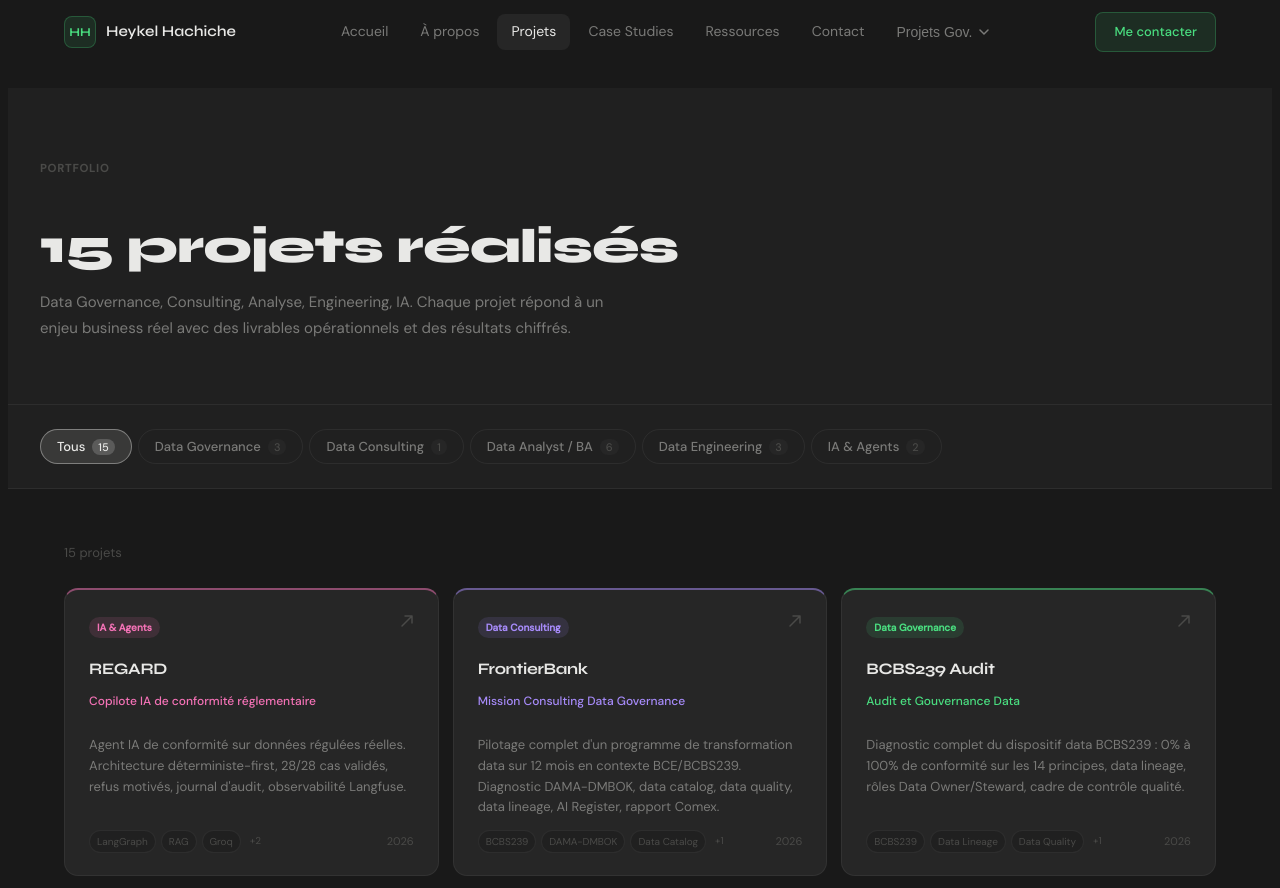
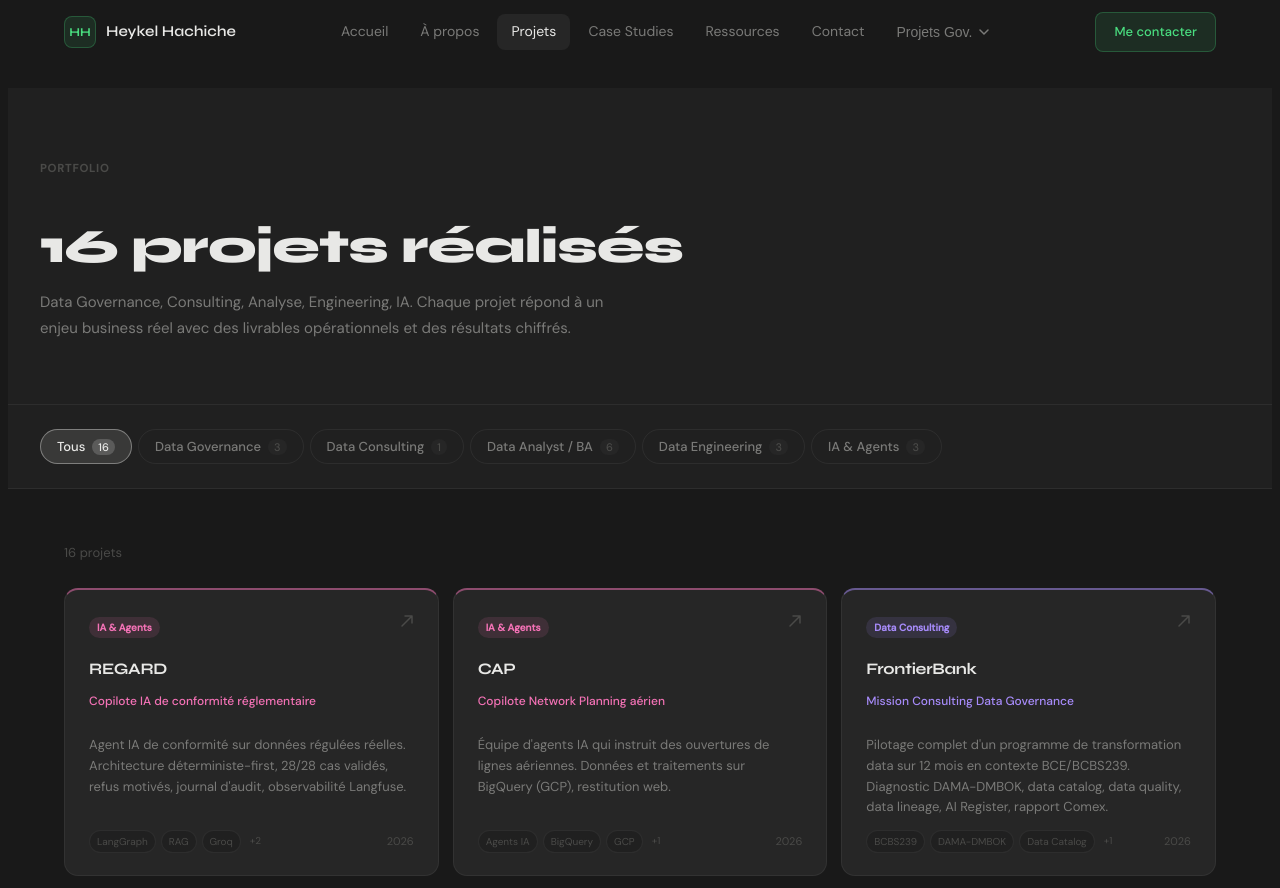
Before and after one commit to heykelh/data-governance, a Next.js app: page /projets in a window 1280 px wide. Shown: the top 888 px of the page. Built offline with nearby package versions, Linux system fonts and the light colour scheme.

Commit message:
Ajout CAP : IA et Agents

```diff
--- a/src/app/projets/page.tsx
+++ b/src/app/projets/page.tsx
@@ -17,6 +17,16 @@ const projects = [
     desc: "Agent IA de conformité sur données régulées réelles. Architecture déterministe-first, 28/28 cas validés, refus motivés, journal d'audit, observabilité Langfuse.",
     tags: ["LangGraph", "RAG", "Groq", "Gemini", "Langfuse"],
     href: "https://regard-wine.vercel.app/",
+    color: "var(--accent-rose)",
+    metier: "IA & Agents",
+    year: "2026",
+  },
+  {
+    title: "CAP",
+    subtitle: "Copilote Network Planning aérien",
+    desc: "Équipe d'agents IA qui instruit des ouvertures de lignes aériennes. Données et traitements sur BigQuery (GCP), restitution web.",
+    tags: ["Agents IA", "BigQuery", "GCP", "Network Planning"],
+    href: "https://cap-network-copilot.vercel.app/",
     color: "var(--accent-rose)",
     metier: "IA & Agents",
     year: "2026",
--- a/src/data/cluster.ts
+++ b/src/data/cluster.ts
@@ -136,10 +136,16 @@ export const CATEGORIES: ClusterCategory[] = [
     hex: "#f472b6",
     skills: ["LangGraph", "RAG", "Groq", "Gemini", "Langfuse", "Évaluation LLM"],
     projects: [
-      {
+            {
         title: "REGARD",
         desc: "Copilote IA de conformité bancaire : LangGraph, RAG, refus motivés, 28 cas de test validés.",
         href: "https://regard-wine.vercel.app/",
+        tag: "Live",
+      },
+      {
+        title: "CAP",
+        desc: "Équipe d'agents IA qui instruit des ouvertures de lignes aériennes, sur données BigQuery (GCP).",
+        href: "https://cap-network-copilot.vercel.app/",
         tag: "Live",
       },
       kualaLumpur,
```
